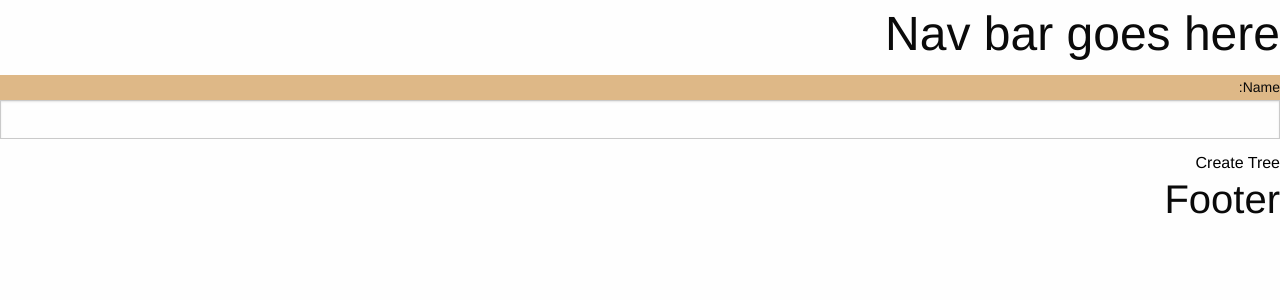
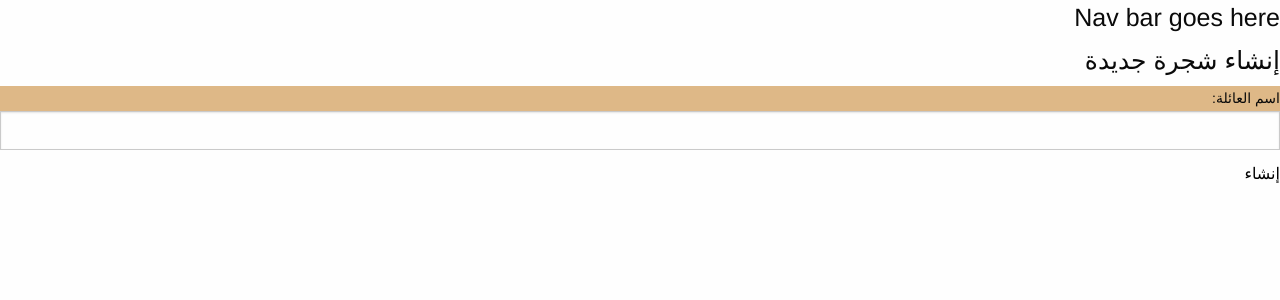
Before and after one commit to TeamFamilyTree/FamilyTree, a Django app: page /tree/new/ in a window 1280 px wide. Shown: the top 300 px of the page. Run offline with Django 3.2, Linux system fonts and the light colour scheme.

Commit message:
merged createtree template into new_tree

```diff
--- a/familytree/app/forms.py
+++ b/familytree/app/forms.py
@@ -7,3 +7,9 @@ class TreeForm(forms.ModelForm):
 	class Meta:
 		model = Tree
 		fields = ('name',)
+		#widgets = {
+		#	'name': forms.TextInput(attrs={'class': 'type css class here'}),
+		#}
+		labels = {
+			'name': 'اسم العائلة:',
+		}
--- a/familytree/app/templates/app/base.html
+++ b/familytree/app/templates/app/base.html
@@ -12,9 +12,9 @@
 
 	<body>
 		<!-- Nav bar -->
-		<h1> Nav bar goes here </h1>
+		<h4> Nav bar goes here </h4>
 		{% block content %}
 		{% endblock %}
-		<h2> Footer </h2>
+		<!-- Footer -->
 	</body>
 </html>
--- a/familytree/app/templates/app/tree_new.html
+++ b/familytree/app/templates/app/tree_new.html
@@ -1,8 +1,10 @@
 {% extends 'app/base.html' %}
 
 {% block content %}
+<h4> إنشاء شجرة جديدة </h4>
+
 <form method="POST">{% csrf_token %}
 	{{ form.as_p }}
-	<button type="submit">Create Tree</button>
+	<button type="submit">إنشاء</button>
 </form>
 {% endblock %}
```
Also changed, not shown: familytree/app/templates/app/createtree.html (deleted, +0 -16 lines).
